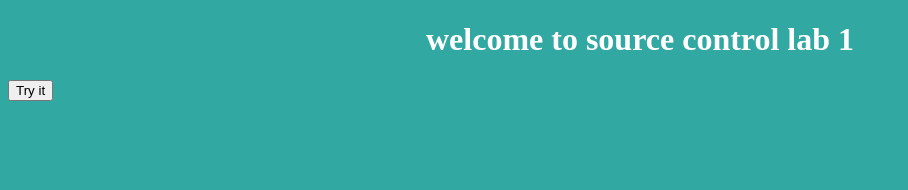
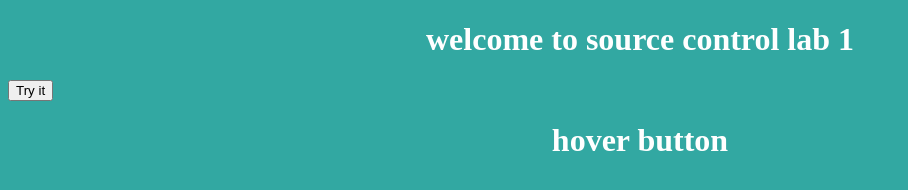
Before and after one commit to MohabTarekAhmed/iti-web, a plain HTML site: page index.html in a window 1280 px wide. Shown: the whole page, without its empty margins (0-908 px from the left). Drawn offline with Linux system fonts and the light colour scheme.

Commit message:
new hover button

```diff
--- a/button.js
+++ b/button.js
@@ -2,3 +2,10 @@
 function myFunction() {
   window.alert("I am an alert box!");
 }
+function mouseOver() {
+  document.getElementById("demo").style.color = "red";
+}
+
+function mouseOut() {
+  document.getElementById("demo").style.color = "black";
+}
--- a/index.html
+++ b/index.html
@@ -10,6 +10,7 @@
 <body>
     <h1>welcome to source control lab 1</h1>
     <button onclick="myFunction()">Try it </button>
+    <h1 id="demo" onmouseover="mouseOver()" onmouseout="mouseOut()">hover button</h1>
 
 </body>
 </html>
```
